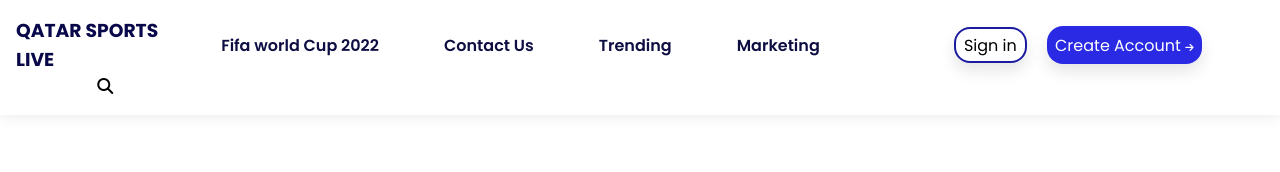
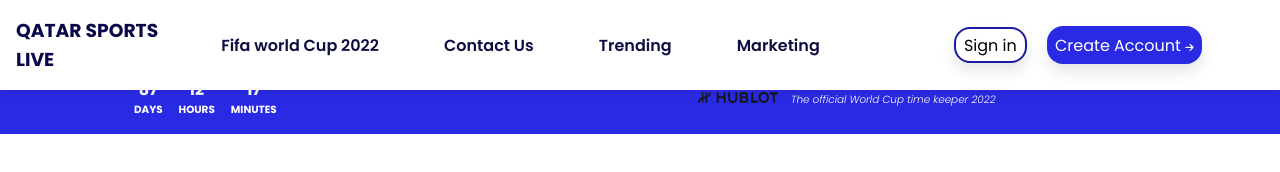
Before and after one commit to hermtechs/qsl-backup, a plain HTML site: page index.html in a window 1280 px wide. Drawn offline with Linux system fonts and the light colour scheme.

Commit message:
count down -structure and design

```diff
--- a/index.html
+++ b/index.html
@@ -40,12 +40,20 @@
             <a href="#"> <i class="fa-solid fa-at"></i> Contact Us</a>
         </div>
 
-        <div class="search-icon"><i class="fa-solid fa-magnifying-glass"></i></div>
+        <!-- <div class="search-icon"><i class="fa-solid fa-magnifying-glass"></i></div> -->
     </nav>
     <div class="nav-overlay"></div>
+    <header>
+    <div class="count-down-worldcup">
+        <div class="timer">
+        <h4> <span>87</span> DAYS</h4>
+        <h4> <span>12</span> HOURS</h4>
+        <h4> <span>17</span> MINUTES</h4>
+        </div>
+        <div class="hublot-logo"><img src="images/hublot-logo-upd.svg" alt="hublot timer logo"><span>The official World Cup time keeper 2022</span></div>
+    </div>
+</header>
 
     <script src="./index.js"></script>
-    <p>Lorem ipsum dolor sit amet consectetur adipisicing elit. Corporis nemo, voluptatum, eius quibusdam commodi unde ratione adipisci exercitationem earum sit tempore dolores id praesentium facilis maxime totam perferendis, reprehenderit natus!
-    </p>
 </body>
 </html>
--- a/styles.css
+++ b/styles.css
@@ -193,3 +193,52 @@
     display: none;
   }
   /******END OF NAV *****/
+  /* HEADER SECTION */
+header{
+    position:absolute;
+    margin-top: 3.8rem;
+    background: #2a2ae4;
+    width: 100%;
+}
+.count-down-worldcup{
+  display: grid;
+  grid-template-columns: 1fr 2fr;
+  position: relative;
+  width: 100%;
+  align-items: center;
+  justify-items: center;
+  color: #fff;
+}
+.count-down-worldcup .timer{
+  display: flex;
+  align-items: center;
+  padding: 1rem;
+}
+.timer h4{
+  margin-right: 1rem;
+  font-size: 0.65rem;
+}
+.timer h4 span{
+  font-size: 1rem;
+}
+.timer span{
+  display: block;
+  text-align: center;
+}
+
+.hublot-logo{
+  display: flex;
+  align-items:center;
+}
+.hublot-logo img{
+  max-width: 80px;
+}
+.hublot-logo span{
+  display: inline-block;
+  font-size: 0.65rem;
+  /* text-align: center; */
+  font-style: italic;
+  padding: 0.8rem;
+  margin-top: 0.4rem;
+}
+  /* END OF HEADER SECTION */
```
Also changed, not shown: images/hublot-logo-upd.svg (added).
